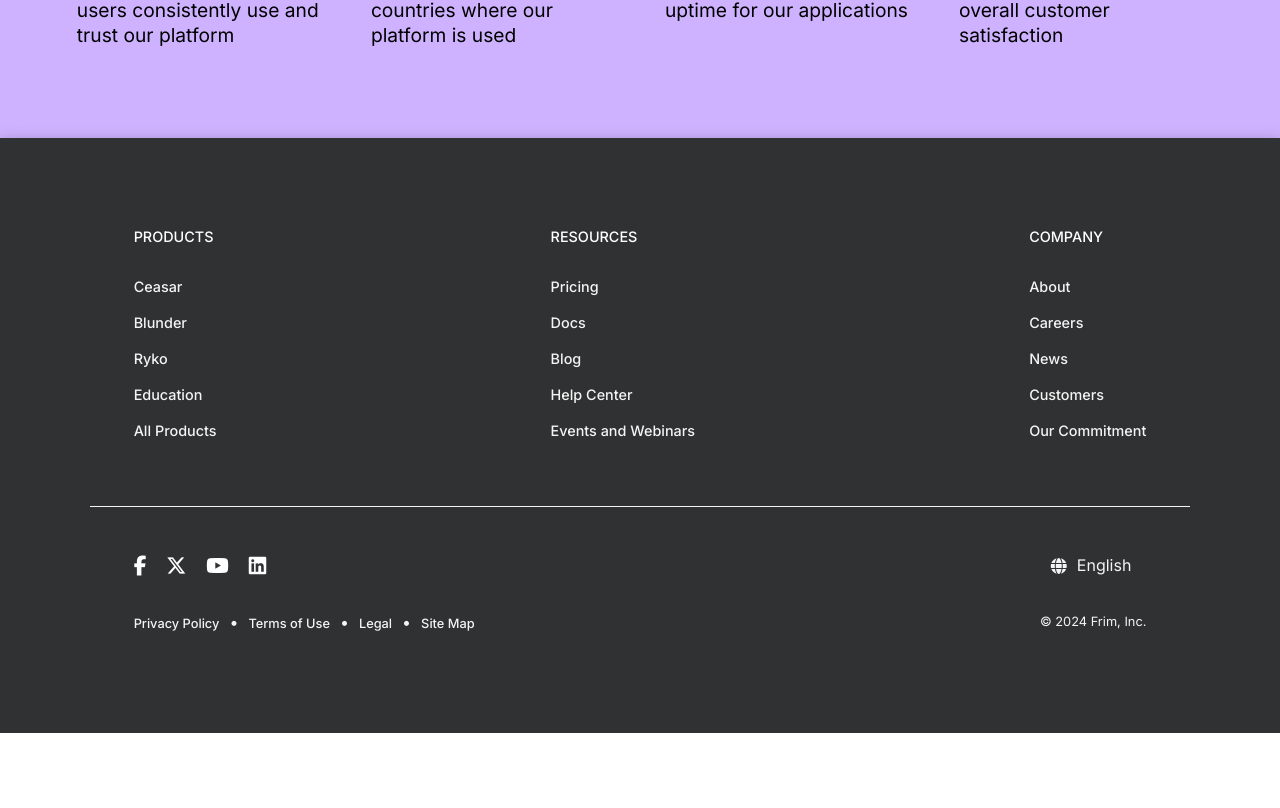
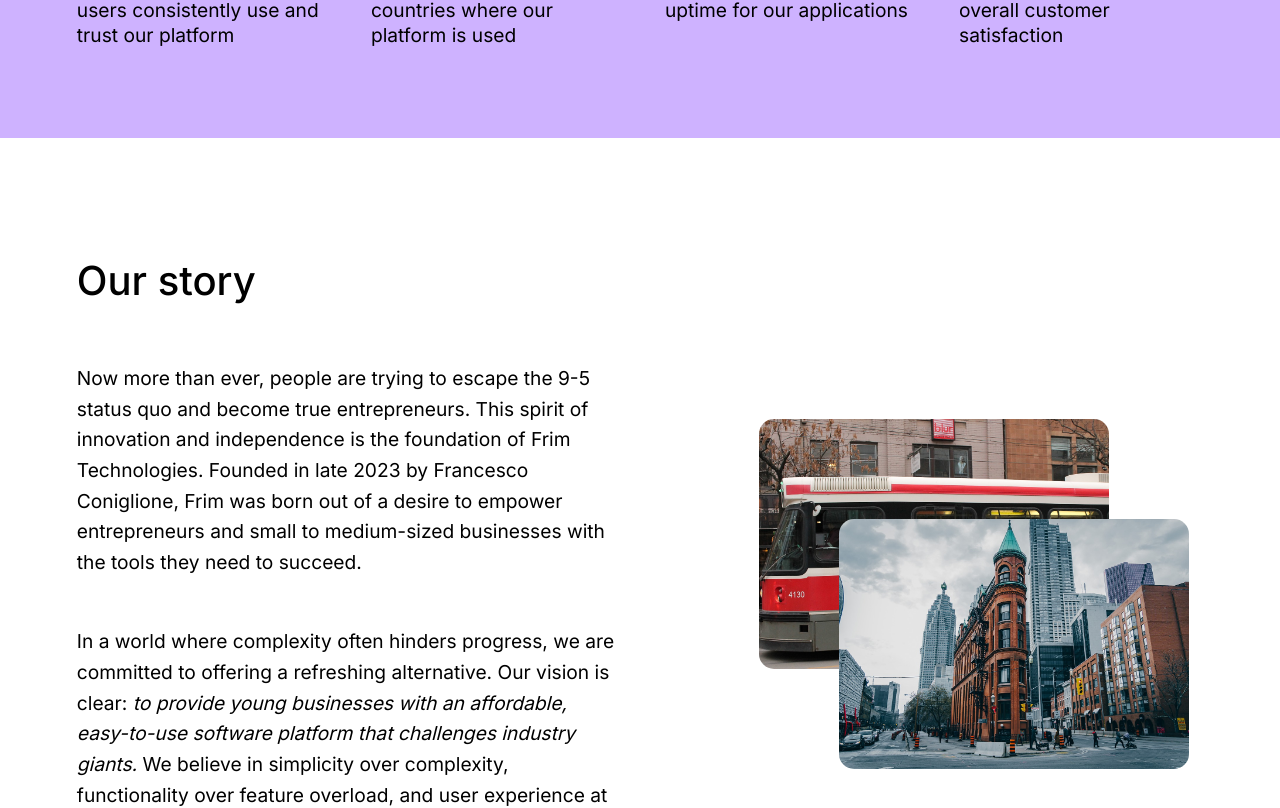
Before and after one commit to fconiglione/frim, a React (Create React App) app in the folder Client/: page /about in a window 1280 px wide. Shown: the part 834-1642 px from the top of the page. Before the commit the page ends 1567 px from the top, so only its background shows below. Built offline with nearby package versions, Linux system fonts and the light colour scheme; a web font is replaced by a local one.

Commit message:
about-story complete

```diff
--- a/Client/src/assets/styles/index.css
+++ b/Client/src/assets/styles/index.css
@@ -2736,3 +2736,59 @@
 .dark .about-highlights {
     background-color: #9b7fd1;
 }
+
+/* About story (.about-story) */
+
+.about-story {
+    display: flex;
+    align-items: center;
+    justify-content: center;
+    flex-direction: row;
+    gap: 50px;
+    padding: 90px 6%;
+}
+.about-story-column {
+    flex-basis: 50%;
+}
+.about-story h1 {
+    font-size: 2.5em;
+    font-weight: 500;
+}
+.about-story p {
+    font-size: 1.2em;
+    font-weight: 400;
+    line-height: 1.6;
+}
+.about-story-column:first-child {
+    display: flex;
+    flex-direction: column;
+    gap: 10px;
+}
+.about-story-column:last-child {
+    display: flex;
+    align-items: center;
+    justify-content: center;
+}
+.about-story img {
+    width: 350px;
+    height: 250px;
+    position: absolute;
+    object-fit: cover;
+    border-radius: 15px;
+    /* box-shadow: rgba(0, 0, 0, 0.35) 0px 5px 15px; */
+}
+.about-story-img-1 {
+    transform: translate(80px, 100px);
+    z-index: 1;
+}
+@media screen and (max-width: 1191px) {
+    .about-story img {
+        display: none;
+    }
+    .about-story-column {
+        flex-basis: unset;
+    }
+    .about-story {
+        gap: 0;
+    }
+}
--- a/Client/src/pages/about.js
+++ b/Client/src/pages/about.js
@@ -1,5 +1,7 @@
 import { React } from "react";
 import { useEffect } from "react";
+import AboutStoryImg1 from "../assets/images/about-story-img-1.jpg";
+import AboutStoryImg2 from "../assets/images/about-story-img-2.jpg";
 
 function About() {
     const pageTitle = "About";
@@ -36,16 +38,18 @@ function About() {
                     </div>
                 </div>
             </div>
-            {/* <div className="about-story">
-                <div className="about-highlight-column">
+            <div className="about-story">
+                <div className="about-story-column">
                     <h1>Our story</h1>
-                    <p></p>
+                    <p>Now more than ever, people are trying to escape the 9-5 status quo and become true entrepreneurs. This spirit of innovation and independence is the foundation of Frim Technologies. Founded in late 2023 by Francesco Coniglione, Frim was born out of a desire to empower entrepreneurs and small to medium-sized businesses with the tools they need to succeed.</p>
+                    <p>In a world where complexity often hinders progress, we are committed to offering a refreshing alternative. Our vision is clear: <i>to provide young businesses with an affordable, easy-to-use software platform that challenges industry giants.</i> We believe in simplicity over complexity, functionality over feature overload, and user experience at the heart of every line of code. <b>That is what we believe in.</b></p>
+
                 </div>
-                <div className="about-highlight-column">
-                    <img src="/images/about/story.jpg" alt="Our Story" />
-                    <img src="/images/about/story.jpg" alt="Our Story" />
+                <div className="about-story-column">
+                    <img className="about-story-img-1" src={AboutStoryImg1} alt="An aerial view of Toronto, ON" />
+                    <img className="about-story-img-2" src={AboutStoryImg2} alt="Our Story" />
                 </div>
-            </div> */}
+            </div>
         </section>
     );
 }
```
Also changed, not shown: Client/src/assets/images/about-story-img-1.jpg (added), Client/src/assets/images/about-story-img-2.jpg (added).
